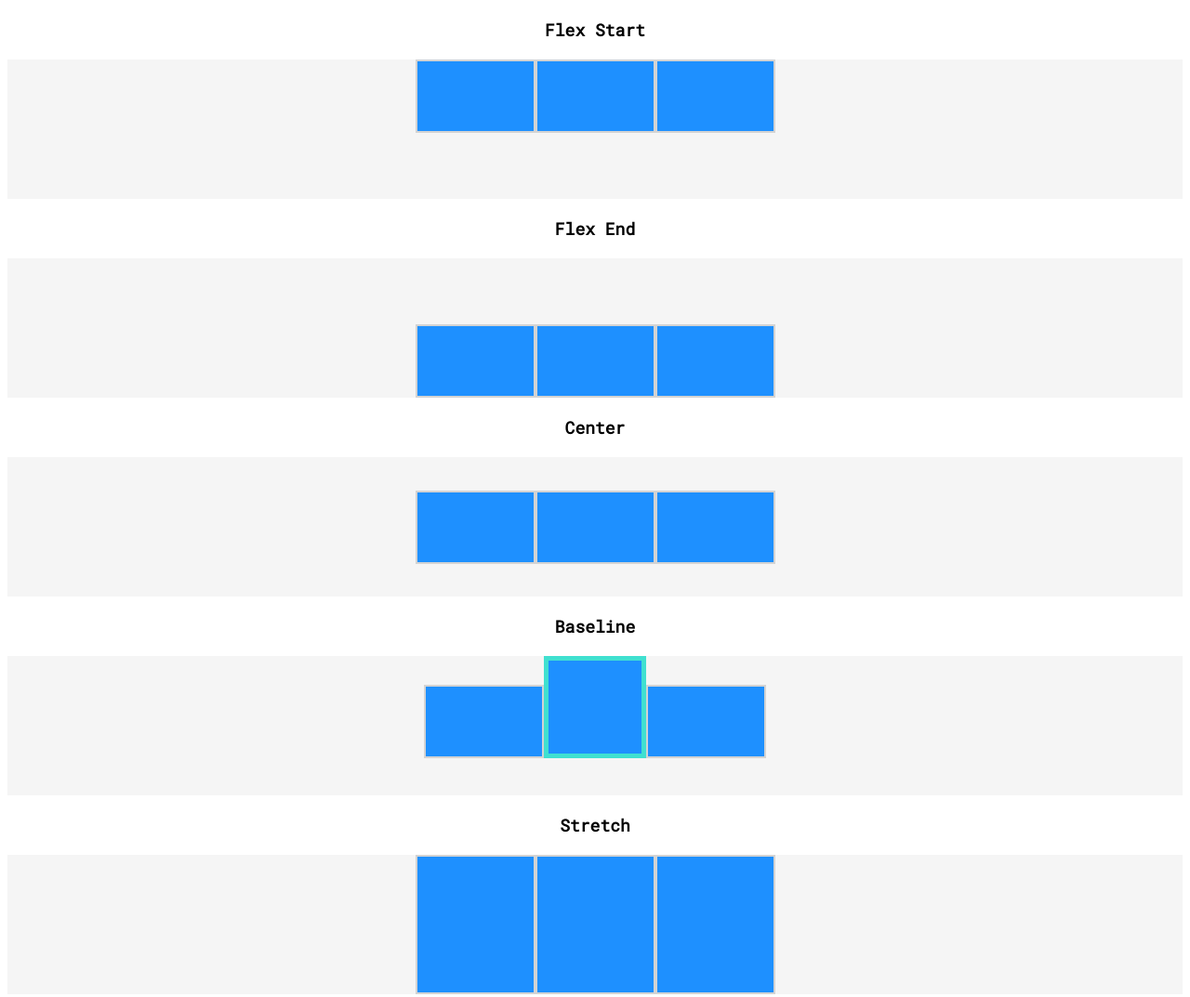
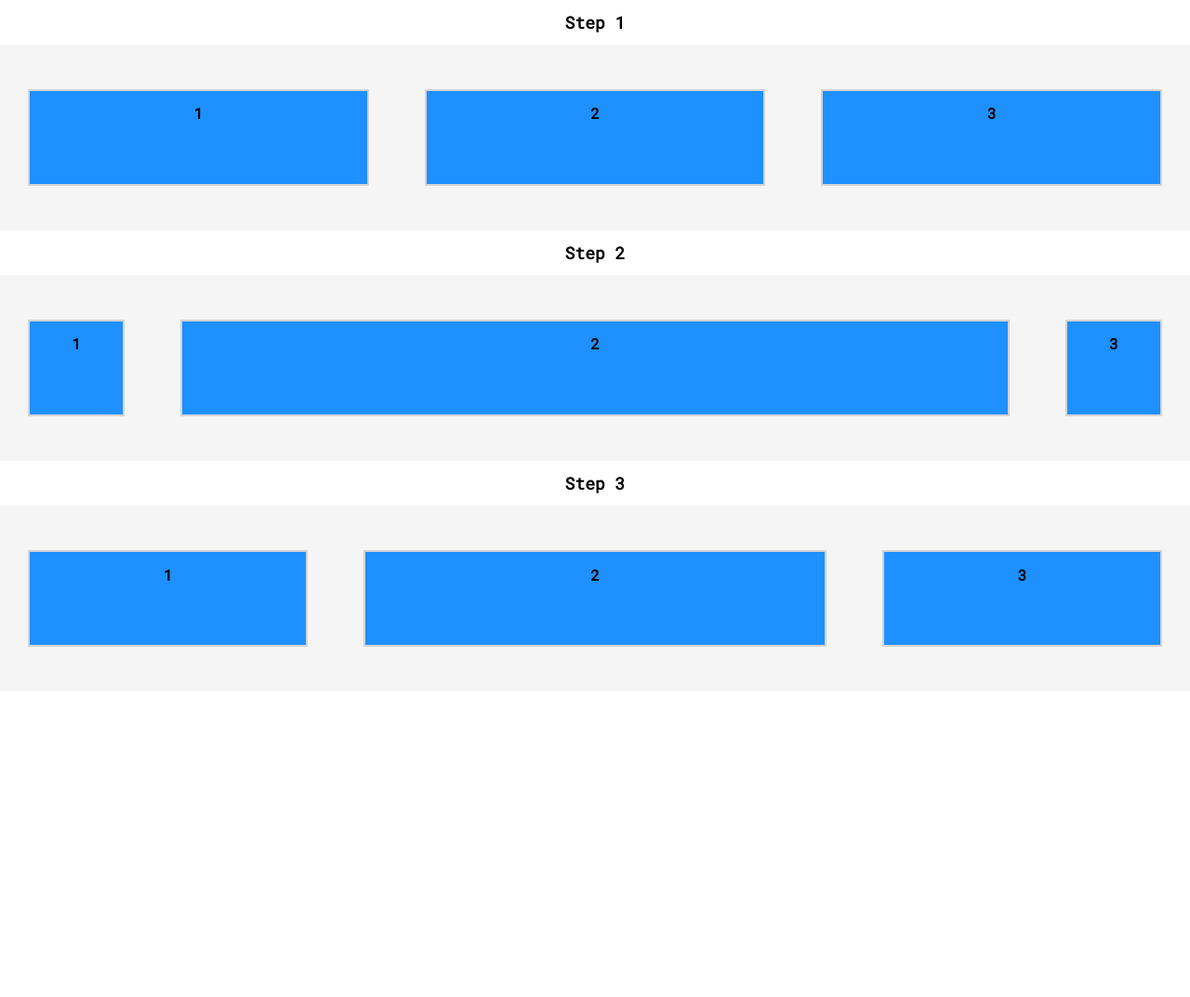
Before and after one commit to ysabelm/flexbox, a plain HTML site: page index.html in a window 1280 px wide. Shown: the whole page at 93% size. After the commit the page ends 800 px from the top, so only its background shows below. Drawn offline with Linux system fonts and the light colour scheme.

Commit message:
Applying display: flex to containers and different flex-grow values on items.

```diff
--- a/css/style.css
+++ b/css/style.css
@@ -1,47 +1,64 @@
 body {
+  margin: 0;
+  border: 0;
   font-family: 'Roboto Mono', monospace;
 }
 
 h1 {
-  margin: 20px;
-  text-align: center;
   font-size: 18px;
 }
 
-.container {
-  height: 150px;
-  background-color: WhiteSmoke;
-  display: flex;
-  justify-content: center;
+h2 {
+  font-size: 16px;
 }
 
-.left,
-.center,
-.right {
-  min-height: 75px;
-  width: 125px;
-  background-color: DodgerBlue;
-  border: 2px solid lightgrey;
+h1,
+h2 {
+  text-align: center;
 }
 
-#baseline .center {
+.top,
+.middle,
+.bottom {
+  width: 100px;
   height: 100px;
-  width: 100px;
-  border: 5px solid turquoise;
+  background-color: Dodgerblue;
+  border: 2px solid lightgrey;
+  margin: 10px 30px;
 }
 
-#flexstart {
-  align-items: flex-start;
+.top.side {
+  flex-grow: 1;
+  flex-shrink: 2;
 }
 
-#flexend {
-  align-items: flex-end;
+.top.center {
+  flex-grow: 1;
 }
 
-#center {
+.middle.side {
+   flex-shrink: 0;
+}
+
+.middle.center {
+  flex-grow: 1;
+}
+
+.bottom.side {
+  flex-grow: 1;
+}
+
+.bottom.center {
+  flex-grow: 2;
+  flex-shrink: 2;
+}
+
+#top,
+#middle,
+#bottom {
+  display: flex;
+  background-color: Whitesmoke;
+  justify-content: center;
+  min-height: 200px;
   align-items: center;
 }
-
-#baseline {
-    align-items: baseline;
-}
--- a/index.html
+++ b/index.html
@@ -2,41 +2,47 @@
 <html>
 
 <head>
-  <title>Align Items</title>
-  <link href="css/style.css" rel="stylesheet" type="text/css" />
+  <title>Flex Grow and Shrink</title>
+  <link href="css/style.css" type="text/css" rel="stylesheet" />
   <link href="https://fonts.googleapis.com/css?family=Roboto+Mono" rel="stylesheet">
 </head>
 
 <body>
-  <h1>Flex Start</h1>
-  <div class="container" id="flexstart">
-    <div class="left"></div>
-    <div class="center"></div>
-    <div class="right"></div>
+  <h1>Step 1</h1>
+  <div id="top">
+    <div class="top side">
+      <h2>1</h2>
+    </div>
+    <div class="top center">
+      <h2>2</h2>
+    </div>
+    <div class="top side">
+      <h2>3</h2>
+    </div>
   </div>
-  <h1>Flex End</h1>
-  <div class="container" id="flexend">
-    <div class="left"></div>
-    <div class="center"></div>
-    <div class="right"></div>
+  <h1>Step 2</h1>
+  <div id="middle">
+    <div class="middle side">
+      <h2>1</h2>
+    </div>
+    <div class="middle center">
+      <h2>2</h2>
+    </div>
+    <div class="middle side">
+      <h2>3</h2>
+    </div>
   </div>
-  <h1>Center</h1>
-  <div class="container" id="center">
-    <div class="left"></div>
-    <div class="center"></div>
-    <div class="right"></div>
-  </div>
-  <h1>Baseline</h1>
-  <div class="container" id="baseline">
-    <div class="left"></div>
-    <div class="center"></div>
-    <div class="right"></div>
-  </div>
-  <h1>Stretch</h1>
-  <div class="container" id="stretch">
-    <div class="left"></div>
-    <div class="center"></div>
-    <div class="right"></div>
+  <h1>Step 3</h1>
+  <div id="bottom">
+    <div class="bottom side">
+      <h2>1</h2>
+    </div>
+    <div class="bottom center">
+      <h2>2</h2>
+    </div>
+    <div class="bottom side">
+      <h2>3</h2>
+    </div>
   </div>
 </body>
 
```
